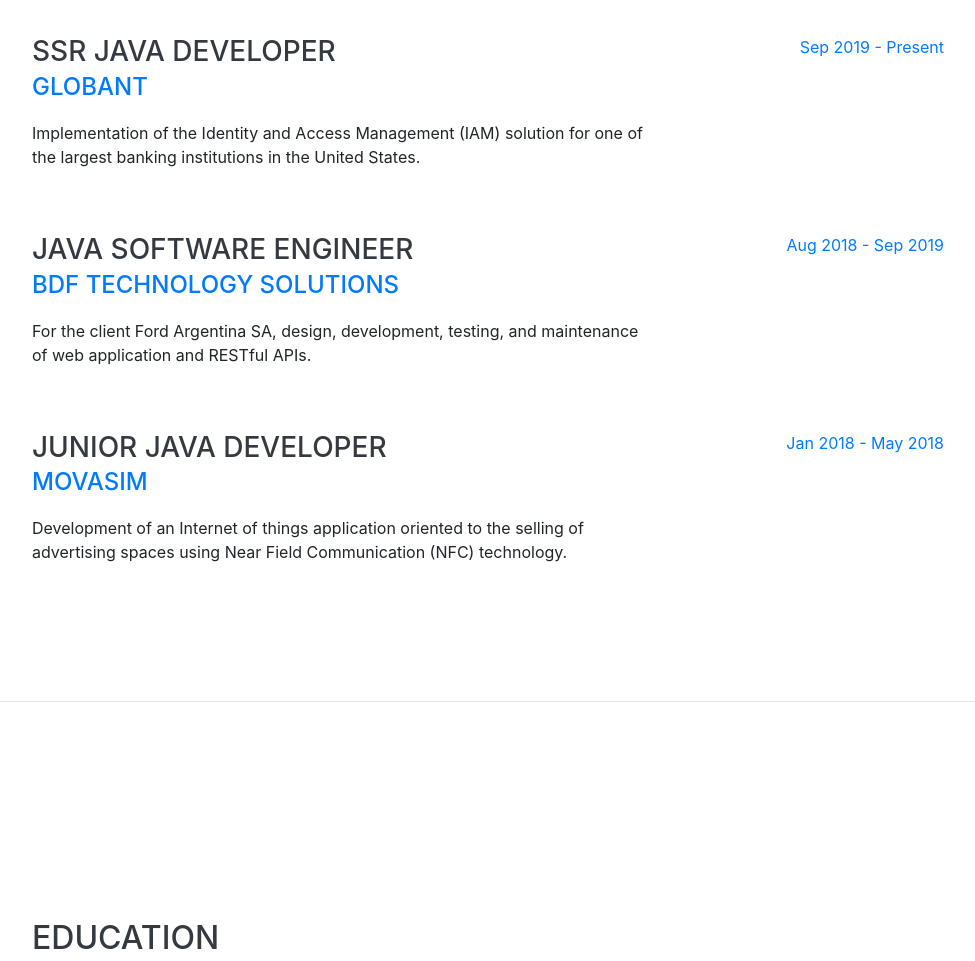
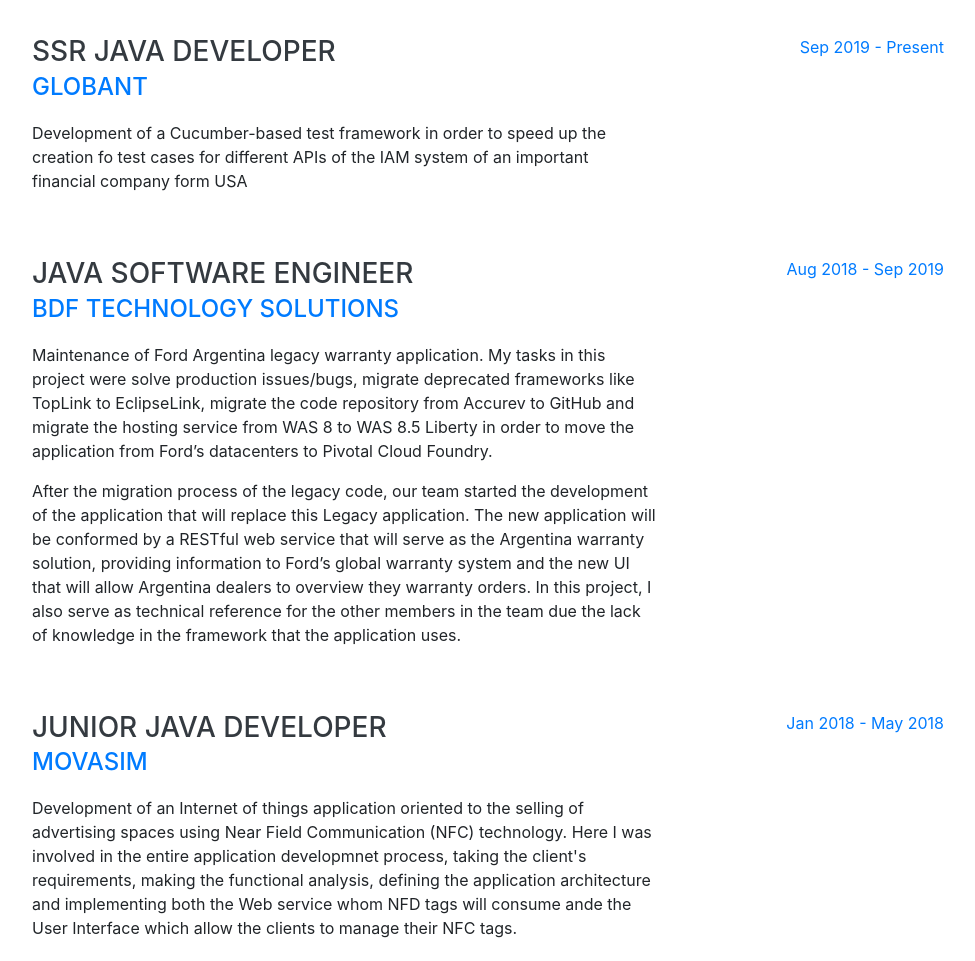
Before and after one commit to DERGONokay/my-cv, a website with bundled scripts: page public/index.html in a window 1280 px wide. Shown: the part 900-1861 px from the top of the page, without its empty margins (288-1263 px from the left). Built offline with nearby package versions, Linux system fonts and the light colour scheme; a script that the page names is missing; a web font is replaced by a local one.

Commit message:
Update experience

```diff
--- a/public/index.html
+++ b/public/index.html
@@ -112,7 +112,7 @@
           <div class="resume-content">
             <h3 class="mb-0">Ssr Java Developer</h3>
             <div class="subheading mb-3"><a href="https://www.globant.com/#home">Globant</a></div>
-            <p>Implementation of the Identity and Access Management (IAM) solution for one of the largest banking institutions in the United States.</p>
+            <p>Development of a Cucumber-based test framework in order to speed up the creation fo test cases for different APIs of the IAM system of an important financial company form USA</p>
           </div>
           <div class="resume-date text-md-right">
             <span class="text-primary">Sep 2019 - Present</span>
@@ -123,7 +123,16 @@
           <div class="resume-content">
             <h3 class="mb-0">Java Software Engineer</h3>
             <div class="subheading mb-3"><a href="https://bdf.com.ar/">BDF Technology Solutions</a></div>
-            <p>For the client Ford Argentina SA, design, development, testing, and maintenance of web application and RESTful APIs.</p>
+            <p>Maintenance of Ford Argentina legacy warranty application. My tasks in this project were solve production issues/bugs, migrate deprecated frameworks like
+              TopLink to EclipseLink, migrate the code repository from Accurev to GitHub and migrate the hosting service from WAS 8 to WAS 8.5 Liberty in order to move the application
+              from Ford’s datacenters to Pivotal Cloud Foundry.
+            </p>
+            <p>
+              After the migration process of the legacy code, our team started the development of the application that will replace this Legacy application.
+              The new application will be conformed by a RESTful web service that will serve as the Argentina warranty solution, providing information to Ford’s global
+              warranty system and the new UI that will allow Argentina dealers to overview they warranty orders. In this project, I also serve as technical reference for
+              the other members in the team due the lack of knowledge in the framework that the application uses.
+            </p>
           </div>
           <div class="resume-date text-md-right">
             <span class="text-primary">Aug 2018 - Sep 2019</span>
@@ -134,7 +143,11 @@
           <div class="resume-content">
             <h3 class="mb-0">Junior Java Developer</h3>
             <div class="subheading mb-3"><a href="http://www.movasim.com/">Movasim</a></div>
-            <p>Development of an Internet of things application oriented to the selling of advertising spaces using Near Field Communication (NFC) technology.</p>
+            <p>Development of an Internet of things application oriented to the selling of advertising spaces using Near Field Communication (NFC) technology.
+              Here I was involved in the entire application developmnet process, taking the client's requirements, making the functional analysis,
+              defining the application architecture and implementing both the Web service whom NFD tags will consume ande the User Interface which allow the clients
+              to manage their NFC tags.
+            </p>
           </div>
           <div class="resume-date text-md-right">
             <span class="text-primary">Jan 2018 - May 2018</span>
```
